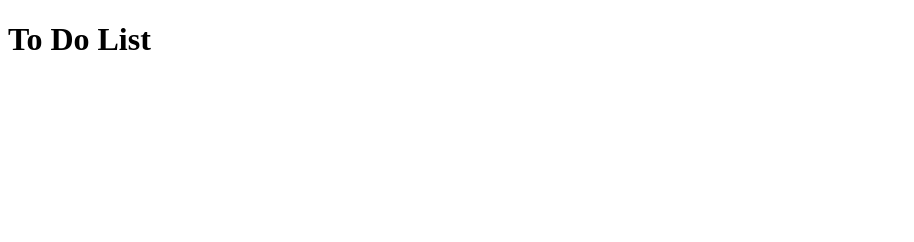
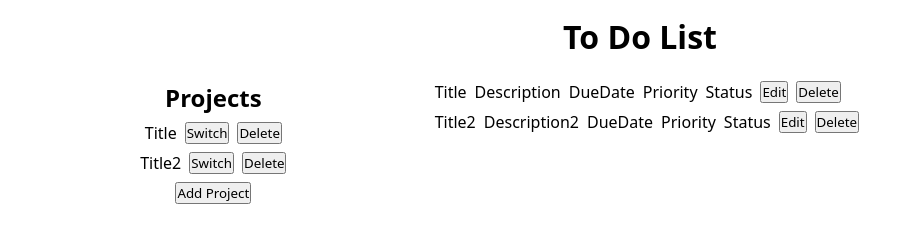
Before and after one commit to DanteR03/todo-list, a website built with webpack: page src/template.html in a window 1280 px wide. Shown: the whole page, without its empty margins (0-914 px from the left). Built offline with nearby package versions, Linux system fonts and the light colour scheme.

Commit message:
Create logic for displaying all projects

```diff
--- /dev/null
+++ b/src/DOMController.js
@@ -0,0 +1,20 @@
+import Task from "./task.js";
+import Project from "./projects.js";
+import { projects, addProject, activeProject, setActiveProject } from "./projectController.js";
+
+export function displayProjects() {
+    let projectContainer = document.querySelector("#project-items-container");
+    let projectItems = projects;
+    projectItems.forEach((project) => {
+        let itemContainer = document.createElement("div");
+        itemContainer.id = "project-item";
+        let titlePara = document.createElement("p");
+        titlePara = project.title;
+        let switchButton = document.createElement("button");
+        switchButton.textContent = "Switch";
+        let deleteButton = document.createElement("button");
+        deleteButton.textContent = "Delete";
+        itemContainer.append(titlePara, switchButton, deleteButton);
+        projectContainer.append(itemContainer);
+    })
+}
--- a/src/index.js
+++ b/src/index.js
@@ -1,6 +1,8 @@
 import Task from "./task.js";
 import Project from "./projects.js";
+import "./styles.css";
 import { projects, addProject, activeProject, setActiveProject } from "./projectController.js";
+import { displayProjects } from "./DOMController.js";
 
 let defaultProject = new Project("Default");
 
--- a/src/projectController.js
+++ b/src/projectController.js
@@ -1,16 +1,14 @@
-let projects = [];
-let activeProject = "";
+export let projects = [];
+export let activeProject = "";
 
-function addProject(project) {
+export function addProject(project) {
     projects.push(project);
 }
 
-function setActiveProject(projectTitle) {
+export function setActiveProject(projectTitle) {
     projects.forEach((project) => {
         if (project.title === projectTitle) {
             activeProject = project;
         }
     })
 }
-
-export { projects, activeProject, addProject, setActiveProject }
--- /dev/null
+++ b/src/styles.css
@@ -0,0 +1,69 @@
+*,
+*::before,
+*::after {
+    margin: 0;
+    padding: 0;
+    box-sizing: border-box;
+    font-family: system-ui, "Segoe UI", Roboto, Helvetica, Arial, sans-serif, "Apple Color Emoji", "Segoe UI Emoji", "Segoe UI Symbol";
+}
+
+body {
+    height: 100vh;
+    display: grid;
+    grid-template-rows: 0.1fr 1fr;
+    grid-template-columns: 0.5fr 1fr;
+    grid-template-areas:
+        "header header"
+        "sidebar main";
+}
+
+header {
+    grid-area: header;
+    display: flex;
+    justify-content: center;
+    align-items: center;
+}
+
+#sidebar {
+    grid-area: sidebar;
+    padding: 8px;
+}
+
+#projects-container {
+    display: flex;
+    flex-direction: column;
+    align-items: center;
+    gap: 8px;
+}
+
+#project-items-container {
+    display: flex;
+    flex-direction: column;
+    align-items: center;
+    gap: 8px;
+}
+
+#project-item {
+    display: flex;
+    align-items: center;
+    gap: 8px;
+}
+
+#main-content {
+    grid-area: main;
+}
+
+#todo-items-container {
+    display: flex;
+    flex-direction: column;
+    justify-content: flex-start;
+    align-items: flex-start;
+    padding: 8px;
+    gap: 8px;
+}
+
+#todo-item {
+    display: flex;
+    align-items: center;
+    gap: 8px;
+}
--- a/src/template.html
+++ b/src/template.html
@@ -9,7 +9,45 @@
         <header>
             <h1>To Do List</h1>
         </header>
-        <div id="content">
+        <div id="sidebar">
+            <div id="projects-container">
+                <h2>Projects</h2>
+                <div id="project-items-container">
+                    <div id="project-item">
+                        <p>Title</p>
+                        <button>Switch</button>
+                        <button>Delete</button>
+                    </div>
+                     <div id="project-item">
+                        <p>Title2</p>
+                        <button>Switch</button>
+                        <button>Delete</button>
+                    </div>
+                </div>
+                <button id="add-project-button">Add Project</button>
+            </div>
+        </div>
+        <div id="main-content">
+            <div id="todo-items-container">
+                <div id="todo-item">
+                    <p>Title</p>
+                    <p>Description</p>
+                    <p>DueDate</p>
+                    <p>Priority</p>
+                    <p>Status</p>
+                    <button>Edit</button>
+                    <button>Delete</button>
+                </div>
+                <div id="todo-item">
+                    <p>Title2</p>
+                    <p>Description2</p>
+                    <p>DueDate</p>
+                    <p>Priority</p>
+                    <p>Status</p>
+                    <button>Edit</button>
+                    <button>Delete</button>
+                </div>
+            </div>
         </div>
     </body>
 </html>
```
